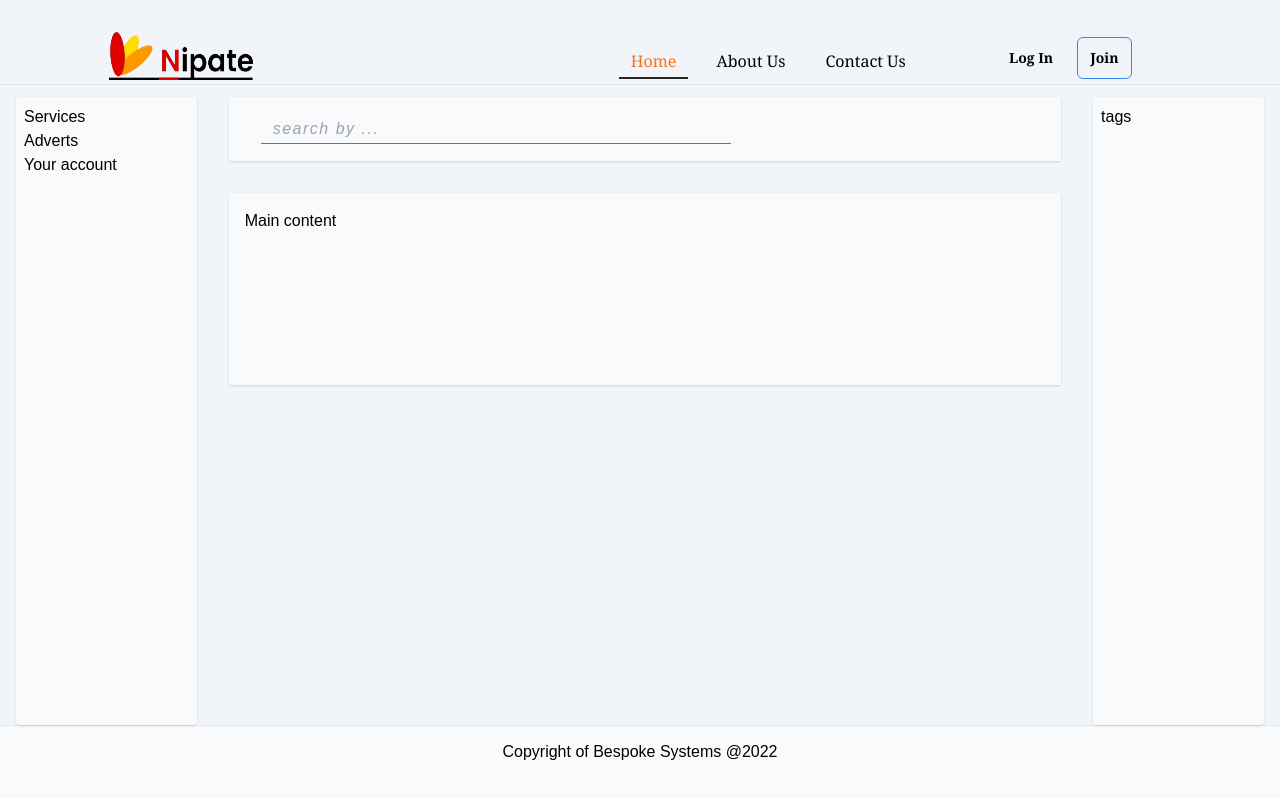
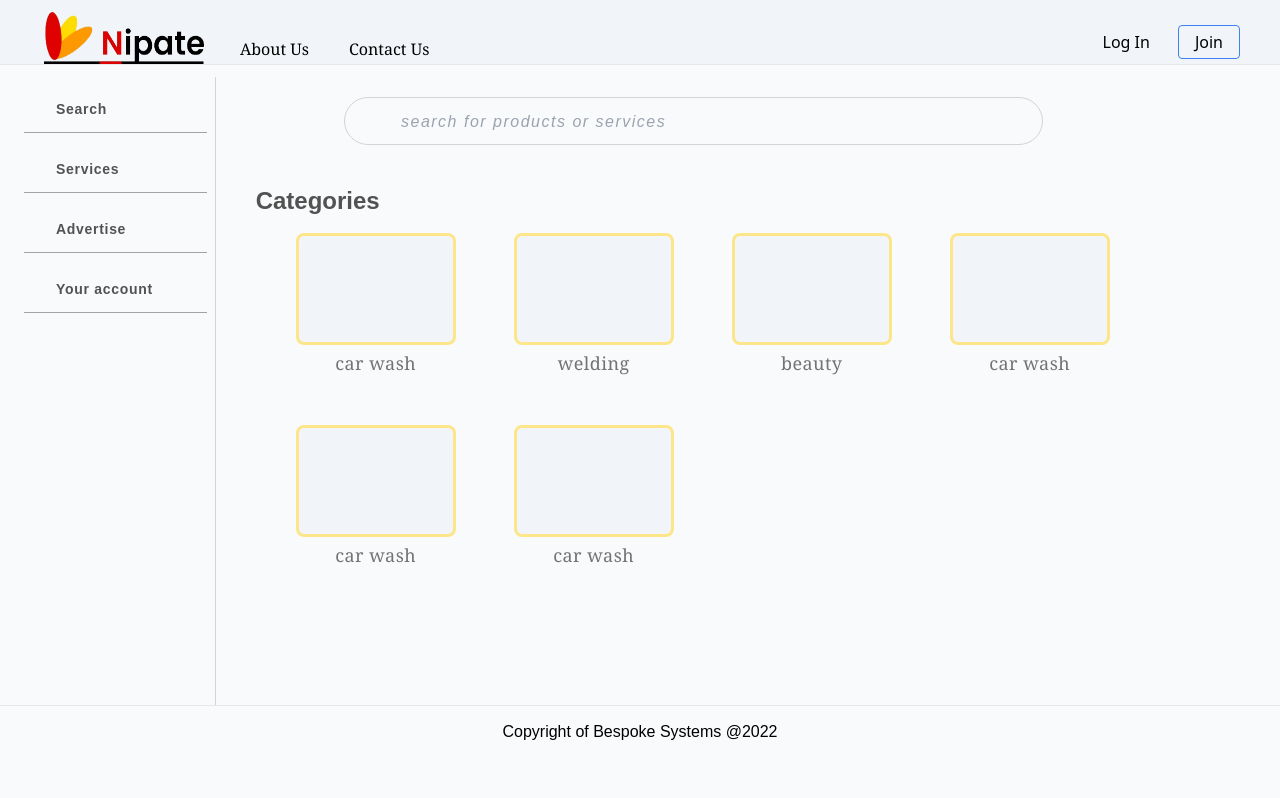
Before and after one commit to Amos-Ditto/NipateWebapp, a Nuxt app: page / in a window 1280 px wide. Built offline with nearby package versions, Linux system fonts and the light colour scheme.

Commit message:
customed dashboard

```diff
--- /dev/null
+++ b/components/context/Categories.vue
@@ -0,0 +1,52 @@
+<template>
+    <main class="w-full grid grid-cols-4 py-4 px-10 gap-12">
+        <div class="card w-[10rem] h-[9rem] hover:cursor-pointer">
+            <LazyUtilsCardCategory>
+                <template #iconcard>
+                    <div class="i-mdi-car text-4xl scale-[2]" />
+                </template>
+                <h3 class="font-serif text-lg tracking-wide">car wash</h3>
+            </LazyUtilsCardCategory>
+        </div>
+        <div class="card w-[10rem] h-[9rem] hover:cursor-pointer">
+            <LazyUtilsCardCategory>
+                <template #iconcard>
+                    <div class="i-mdi-car text-4xl scale-[2]" />
+                </template>
+                <h3 class="font-serif text-lg tracking-wide">welding</h3>
+            </LazyUtilsCardCategory>
+        </div>
+        <div class="card w-[10rem] h-[9rem] hover:cursor-pointer">
+            <LazyUtilsCardCategory>
+                <template #iconcard>
+                    <div class="i-mdi-account-tie-woman text-4xl scale-[2]" />
+                </template>
+                <h3 class="font-serif text-lg tracking-wide">beauty</h3>
+            </LazyUtilsCardCategory>
+        </div>
+        <div class="card w-[10rem] h-[9rem] hover:cursor-pointer">
+            <LazyUtilsCardCategory>
+                <template #iconcard>
+                    <div class="i-mdi-car text-4xl scale-[2]" />
+                </template>
+                <h3 class="font-serif text-lg tracking-wide">car wash</h3>
+            </LazyUtilsCardCategory>
+        </div>
+        <div class="card w-[10rem] h-[9rem] hover:cursor-pointer">
+            <LazyUtilsCardCategory>
+                <template #iconcard>
+                    <div class="i-mdi-car text-4xl scale-[2]" />
+                </template>
+                <h3 class="font-serif text-lg tracking-wide">car wash</h3>
+            </LazyUtilsCardCategory>
+        </div>
+        <div class="card w-[10rem] h-[9rem] hover:cursor-pointer">
+            <LazyUtilsCardCategory>
+                <template #iconcard>
+                    <div class="i-mdi-car text-4xl scale-[2]" />
+                </template>
+                <h3 class="font-serif text-lg tracking-wide">car wash</h3>
+            </LazyUtilsCardCategory>
+        </div>
+    </main>
+</template>
--- a/components/designs/CategoryList.vue
+++ /dev/null
@@ -1,5 +0,0 @@
-<template>
-    <div class="tag-list w-full">
-        <p>tags</p>
-    </div>
-</template>
--- a/components/designs/SearchBar.vue
+++ b/components/designs/SearchBar.vue
@@ -1,11 +1,9 @@
 <template>
-    <div class="search h-[4rem] w-full flex flex-row items-center px-6 text-xl text-neutral-500">
-        <div class="filter-by">
-            <div class="i-mdi-filter" />
-        </div>
-        <div class="input w-[60%] ml-2 relative flex items-center tracking-widest">
-            <input type="text" placeholder="search by ...">
-            <div class="i-mdi-magnify absolute right-1" />
+    <div class="search h-full w-[80%] flex flex-row items-center">
+        <div class="input w-full h-full ml-2 relative flex items-center tracking-widest text-neutral-600 text-2xl">
+            <div class="i-mdi-filter-variant absolute left-6" />
+            <input type="text" placeholder="search for products or services">
+            <div class="i-mdi-magnify absolute right-7" />
         </div>
     </div>
 </template>
@@ -14,6 +12,8 @@
 
 .input input {
     letter-spacing: 1.5px;
-    @apply w-full py-1 outline-none border-b border-neutral-500 bg-inherit placeholder:italic lg:placeholder:text-base placeholder:text-base italic px-3 text-sm;
+    @apply w-full h-full px-14 outline-none bg-inherit placeholder:italic lg:placeholder:text-base placeholder:text-base italic text-lg;
+    @apply rounded-3xl border border-neutral-300 focus:border-orange-400;
+    transition: border 300ms ease;
 }
 </style>
--- a/components/designs/SideBar.vue
+++ b/components/designs/SideBar.vue
@@ -1,10 +1,29 @@
 <template>
     <nav class="w-full p-2">
-        <ul>
-            <li>Services</li>
-            <li>Adverts</li>
-            <li>Your account</li>
+        <ul class="w-full flex flex-col gap-3">
+            <li><NuxtLink to="/" ><div class="i-mdi-magnify text-2xl" /> Search</NuxtLink></li>
+            <li><NuxtLink to="/" ><div class="i-mdi-format-list-bulleted text-2xl" /> Services</NuxtLink></li>
+            <li><NuxtLink to="/" ><div class="i-mdi-ad text-2xl" /> Advertise</NuxtLink></li>
+            <li><NuxtLink to="/" ><div class="i-mdi-account-box text-2xl" /> Your account</NuxtLink></li>
         </ul>
     </nav>
 
 </template>
+
+<style scoped>
+ul li {
+    @apply w-full h-[3rem] text-sm text-neutral-600 font-bold tracking-wider flex items-center rounded;
+}
+ul li a {
+    @apply bg-inherit flex flex-row px-3 gap-2 w-full h-full items-center truncate relative;
+    @apply border-b border-neutral-400 hover:border-orange-400 hover:text-orange-400 hover:px-4;
+    transition: color 200ms ease, border 200ms ease, padding 200ms ease;
+}
+ul li a::before {
+    content: '';
+    height: 100%;
+    width: 4px;
+    transition: visibility 200ms ease;
+    @apply bg-orange-500 invisible absolute left-0 top-0;
+}
+</style>
--- a/components/designs/TopNav.vue
+++ b/components/designs/TopNav.vue
@@ -1,13 +1,11 @@
 <template>
-    <nav class="w-full pt-3 md:pt-8 flex justify-center items-center gap-[8%]">
-        <div class="left w-[20%] lg:w-[25%]">
-            <img src="@/assets/img/logo-removebg.png" alt="logo" class="w-[9rem] h-[100%] md:h-[3rem] mb-1">
-        </div>
-        <div class="right w-[70%] lg:w-[50%] md:pl-6 lg:pl-12 flex justify-evenly md:justify-around">
-            <div class="links font-serif flex flex-row gap-2 lg:gap-4 pt-2">
-                <NuxtLink to="/" class="link">
+    <nav>
+        <div class="left">
+            <img src="@/assets/img/logo-removebg.png" alt="logo">
+            <div class="links">
+                <!-- <NuxtLink to="/" class="link">
                     <span>Home</span>
-                </NuxtLink>
+                </NuxtLink> -->
                 <div class="link">
                     <a href="#">About Us</a>
                 </div>
@@ -15,6 +13,8 @@
                     <a href="#">Contact Us</a>
                 </div>
             </div>
+        </div>
+        <div class="right">
             <div class="auth-btn text-sm font-serif hidden sm:flex flex-row md:gap-2 lg:gap-3">
                 <button><NuxtLink to="/auth">Log In</NuxtLink></button>
                 <button class="border border-blue-500"><NuxtLink to="/auth/register">Join</NuxtLink></button>
@@ -24,11 +24,28 @@
 </template>
 
 <style scoped>
+nav {
+    @apply w-full h-[3.5rem] md:h-[4rem] md:pt-5 flex justify-between items-center;
+}
+.left {
+    @apply grid grid-cols-2 pt-2 md:pt-0 px-10 md:px-11 gap-6 h-full;
+}
+.left img {
+    @apply w-[9rem] md:w-[10rem] h-[80%] md:h-[3.2rem] mb-2;
+    transition: height 300ms ease, width 300ms ease;
+}
+.left .links {
+    @apply hidden font-serif md:flex flex-row gap-2 lg:gap-4 pt-1;
+}
 .left , .right {
     transition: width 300ms ease;
+    @apply h-full items-center flex;
+}
+.right {
+    @apply flex items-center gap-3 h-full pr-10;
 }
 .links .link {
-    @apply border-b-2 px-3 py-1 border-transparent hover:border-neutral-800;
+    @apply border-b-2 px-3 pt-3 border-transparent hover:border-neutral-800;
     transition: border 300ms ease;
 }
 .links .link:hover a {
@@ -39,11 +56,11 @@
 .link.router-link-active {
     @apply border-neutral-800 text-orange-500;
 }
+.auth-btn {
+    @apply h-full items-center flex gap-3;
+}
 .auth-btn button {
-    @apply px-3 rounded-md font-semibold hover:text-orange-500 hover:border-orange-500;
+    @apply px-4 py-1 flex items-center rounded font-sans text-base hover:text-orange-500 hover:border-orange-500;
     transition: color 300ms ease, border 300ms ease;
 }
-/* .auth-btn button a {
-    @apply ;
-} */
 </style>
--- /dev/null
+++ b/components/utils/CardCategory.vue
@@ -0,0 +1,10 @@
+<template>
+    <div class="card w-full h-full flex flex-col gap-1">
+        <div class="icon-card w-full h-[80%] rounded-lg border-[3px] border-amber-200 flex items-center justify-center bg-slate-100 text-neutral-500">
+            <slot name="iconcard"></slot>
+        </div>
+        <div class="card-title w-full flex items-center justify-center text-neutral-500">
+            <slot></slot>
+        </div>
+    </div>
+</template>
--- a/nuxt.config.ts
+++ b/nuxt.config.ts
@@ -1,8 +1,6 @@
 import { defineNuxtConfig } from 'nuxt'
-// import Unocss from '@unocss/nuxt'
 import presetIcons from '@unocss/preset-icons';
 
-// https://v3.nuxtjs.org/api/configuration/nuxt.config
 export default defineNuxtConfig({
     buildModules: ['@nuxtjs/tailwindcss', '@pinia/nuxt', '@unocss/nuxt'],
     unocss: {
--- a/pages/index.vue
+++ b/pages/index.vue
@@ -6,23 +6,23 @@
             </nav>
         </template>
         <hr>
-        <main class="h-[80vh] w-full px-4 pt-3 flex flex-row gap-3 md:gap-6 bg-slate-100">
-            <div class="side-nav w-[16%] shadow bg-slate-50 rounded">
+        <main class="context">
+            <div class="side-nav">
                 <DesignsSideBar />
             </div>
-            <section class="px-2 flex flex-col w-[75%]">
+            <section>
                 <div class="center w-full flex flex-col gap-8">
-                    <div class="searchbar w-full rounded-t bg-slate-50 shadow">
+                    <div class="searchbar">
                         <DesignsSearchBar />
                     </div>
-                    <div class="content w-full min-h-[12rem] p-4 rounded-t bg-slate-50 shadow">
-                        <h1>Main content</h1>
+                    <div class="content w-full min-h-[20rem] p-2">
+                        <div class="categories w-full">
+                            <h3 class="text-2xl font-bold text-neutral-600">Categories</h3>
+                            <LazyContextCategories />
+                        </div>
                     </div>
                 </div>
             </section>
-            <div class="tags w-[15%] min-h-[5rem] p-2 shadow bg-slate-50 rounded">
-                <LazyDesignsCategoryList />
-            </div>
         </main>
         <hr>
         <template #footer>
@@ -32,3 +32,19 @@
         </template>
     </NuxtLayout>
 </template>
+
+<style scoped>
+
+.context {
+    @apply h-[80vh] w-full px-4 pt-3 flex flex-row gap-3 md:gap-6;
+}
+.context .side-nav {
+    @apply w-[16%] border-r-[0.5px] border-neutral-300;
+}
+.context section {
+    @apply px-2 flex flex-col w-[75%] md:pt-5;
+}
+section .searchbar {
+    @apply w-[96%] h-[3rem] flex items-center justify-center;
+}
+</style>
```
